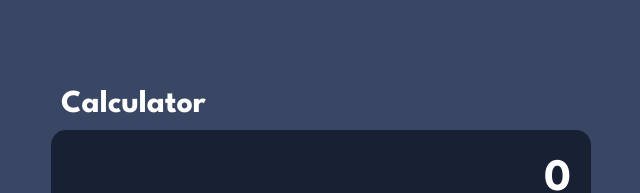
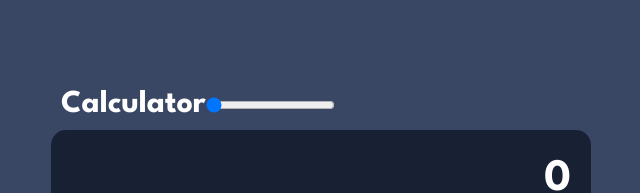
Before and after one commit to billwonggg/calculator-app, a React (Create React App) app: page / in a window 1280 px wide. Shown: the top 193 px of the page, without its empty margins (339-979 px from the left). Built offline with nearby package versions, Linux system fonts and the light colour scheme.

Commit message:
initial theme slider

```diff
--- a/src/components/Header.tsx
+++ b/src/components/Header.tsx
@@ -1,5 +1,12 @@
+import Theme from "./Theme";
+
 const Header = () => {
-  return <div className="header">Calculator</div>;
+  return (
+    <div className="header">
+      Calculator
+      <Theme />
+    </div>
+  );
 };
 
 export default Header;
--- /dev/null
+++ b/src/components/Theme.tsx
@@ -0,0 +1,28 @@
+import React, { useState } from "react";
+
+type ThemeOptions = "neutral" | "light" | "dark";
+
+const Theme = () => {
+  const COLOR_SCHEME: ThemeOptions[] = ["neutral", "light", "dark"];
+  const COLOR_CODE: string[] = ["#3a4764", "#e6e6e6", "#160628"];
+  const [theme, setTheme] = useState<ThemeOptions>("neutral");
+
+  const handleChange = (e: React.ChangeEvent<HTMLInputElement>) => {
+    const idx = Number(e.target.value);
+    const newColorScheme = COLOR_SCHEME[idx - 1];
+    setTheme(newColorScheme);
+  };
+
+  return (
+    <input
+      type="range"
+      min="1"
+      max="3"
+      step="1"
+      value={COLOR_SCHEME.indexOf(theme) + 1}
+      onChange={(e) => handleChange(e)}
+    />
+  );
+};
+
+export default Theme;
```
